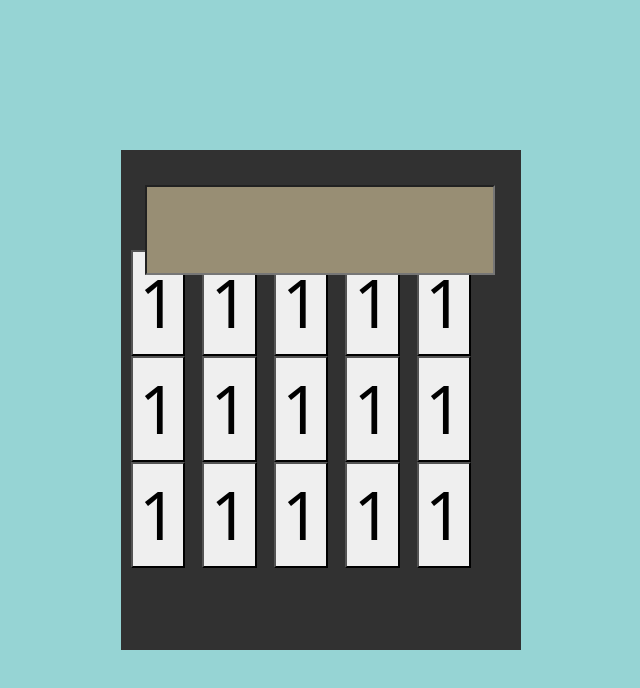
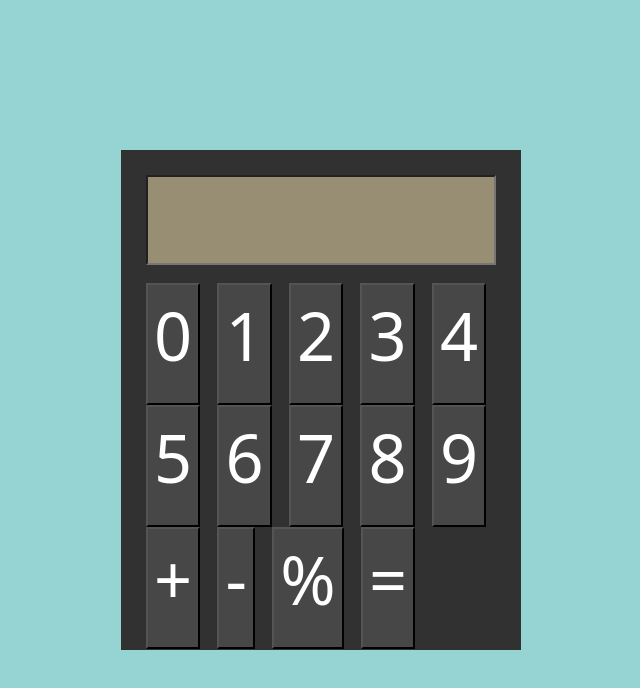
Before and after one commit to wagneralbuquerque/Calculadora-Windows, a plain HTML site: page index.html in a window 1280 px wide. Shown: the whole page, without its empty margins (319-959 px from the left). Drawn offline with nearby package versions, Linux system fonts and the light colour scheme; files whose address does not match are found by name.

Commit message:
Atualiações calc

```diff
--- a/index.html
+++ b/index.html
@@ -20,30 +20,27 @@
   <body>
     <div class="cont">
       <div class="calculadora">
-      <input class="visor" />
-      <div class="grade">
+        <input class="visor" />
+
         <div class="digitos">
-          <button type="button">1</button>
-          <button type="button">1</button>
-          <button type="button">1</button>
-          <button type="button">1</button>
-          <button type="button">1</button>
-          <button type="button">1</button>
-          <button type="button">1</button>
-          <button type="button">1</button>
-          <button type="button">1</button>
-          <button type="button">1</button>
-          <button type="button">1</button>
-          <button type="button">1</button>
-          <button type="button">1</button>
-          <button type="button">1</button>
-          <button type="button">1</button>
+          <button type="button" class="digit"><p>0</p></button>
+          <button type="button" class="digit"><p>1</p></button>
+          <button type="button" class="digit"><p>2</p></button>
+          <button type="button" class="digit"><p>3</p></button>
+          <button type="button" class="digit"><p>4</p></button>
+          <button type="button" class="digit"><p>5</p></button>
+          <button type="button" class="digit"><p>6</p></button>
+          <button type="button" class="digit"><p>7</p></button>
+          <button type="button" class="digit"><p>8</p></button>
+          <button type="button" class="digit"><p>9</p></button>
+
+          <button type="button" class="digit"><p>+</p></button>
+          <button type="button" class="digit"><p>-</p></button>
+          <button type="button" class="digit"><p>%</p></button>
+          <button type="button" class="digit"><p>=</p></button>
         </div>
       </div>
-      </div>
     </div>
-
-
 
     <!-- JavaScript Bundle with Popper -->
     <script
@@ -51,5 +48,6 @@
       integrity="sha384-A3rJD856KowSb7dwlZdYEkO39Gagi7vIsF0jrRAoQmDKKtQBHUuLZ9AsSv4jD4Xa"
       crossorigin="anonymous"
     ></script>
+    <script src="/js/calcula.js"></script>
   </body>
 </html>
--- a/style.css
+++ b/style.css
@@ -3,57 +3,42 @@
   src: url(/fontes/Calculator.ttf);
 }
 
-body{
-
-    background-color: #96D4D4;
+body {
+  background-color: #96d4d4;
 }
 
-
-
-.cont{
-
+.cont {
   width: 100vw;
   height: 100vh;
   display: flex;
   justify-content: center;
   align-items: center;
-
-
-
 }
 
-.calculadora{
-
+.calculadora {
   background-color: rgb(49, 49, 49);
   width: 400px;
   height: 500px;
+  padding: 25px;
 }
 
-.visor{
-
+.visor {
   font-family: fontevisor;
-    top: 7%;
   background-color: #988e74;
   width: 350px;
   height: 90px;
-    left: 24px;
   font-size: 50pt;
   position: relative;
-
-
 }
 
-.grade{
-    padding: 0px;
-    display: block;
-    display: flex;
-    top: 30%;
-    justify-content: center;
-
-
+.digitos {
+  margin-top: 5%;
+  font-size: 50pt;
 }
 
-.digitos{
-    padding: 10px;
-    font-size: 50pt;
+button {
+  background-color: #474747;
 }
+button p {
+  color: white;
+}
```
Lines whose indentation alone changed are shown as unchanged.
